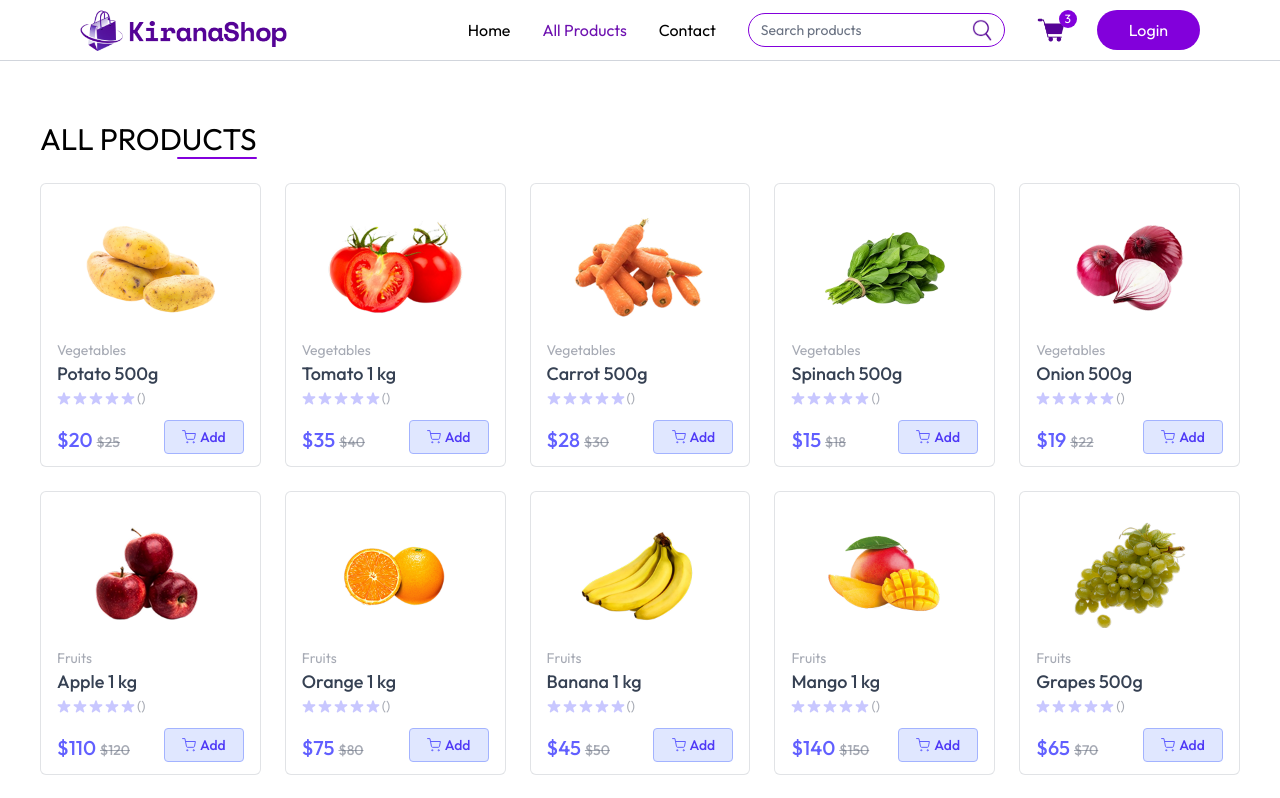
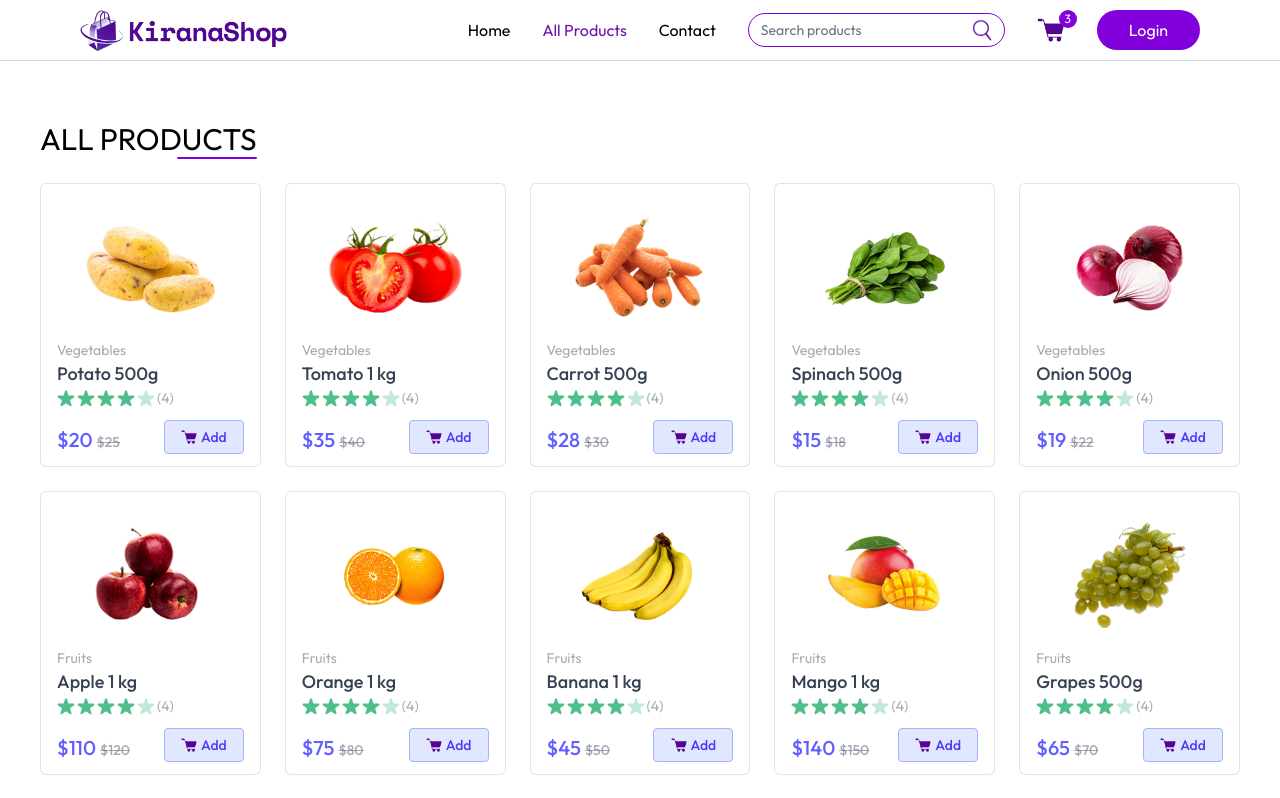
Before and after one commit to Omkar-Tale/KiranaShop-FrondEnd, a React (Vite) app: page /products in a window 1280 px wide. Shown: the top 798 px of the page. Built offline with nearby package versions, Linux system fonts and the light colour scheme.

Commit message:
updating

```diff
--- a/src/App.jsx
+++ b/src/App.jsx
@@ -8,12 +8,14 @@ import Login from './components/Login'
 import AllProducts from './pages/AllProducts'
 import ProductCategory from './pages/ProductCategory'
 import ProductDetails from './pages/ProductDetails'
+import { Toaster } from 'react-hot-toast'
 
 const App = () => {
   const { showUserLogin } = useAppContext()
   return (
     <>
     <Navbar />
+    <Toaster />
     {showUserLogin ? <Login /> : null}
       <Routes>
         <Route path='/' element={<Home />} />
--- a/src/components/ProductItem.jsx
+++ b/src/components/ProductItem.jsx
@@ -1,11 +1,13 @@
 import React from 'react'
 import { useAppContext } from '../contexts/AppContext';
+import { assets } from '../assets/assets';
 
 const ProductItem = ({product}) => {
     const [count, setCount] = React.useState(0);
-    const { navigate } = useAppContext()
-  return (
-    <div onClick={()=> navigate(`/products/${product.category.toLowerCase()}/${product._id}`)} className="border border-gray-500/20 rounded-md px-4 py-3 bg-white h-full flex flex-col w-full">
+    const { navigate, addToCart, cartItem, deleteCartItem, updateCartItem, currency } = useAppContext();
+
+  return product && (
+    <div onClick={()=> {navigate(`/products/${product.category.toLowerCase()}/${product._id}`); scrollTo(0,0)}} className="border border-gray-500/20 rounded-md px-4 py-3 bg-white h-full flex flex-col w-full">
             <div className="group cursor-pointer flex items-center justify-center px-4">
                 <img className="group-hover:scale-105 transition max-w-26 md:max-w-36" src={product.image[0]} alt={product.name} />
             </div>
@@ -14,37 +16,30 @@ const ProductItem = ({product}) => {
                 <p className="text-gray-700 font-medium text-lg truncate w-full">{product.name}</p>
                 <div className="flex items-center gap-0.5">
                     {Array(5).fill('').map((_, i) => (
-                        product.rating > i ? (
-                            <svg key={i} width="14" height="13" viewBox="0 0 18 17" fill="none" xmlns="http://www.w3.org/2000/svg">
-                                <path d="M8.049.927c.3-.921 1.603-.921 1.902 0l1.294 3.983a1 1 0 0 0 .951.69h4.188c.969 0 1.371 1.24.588 1.81l-3.388 2.46a1 1 0 0 0-.364 1.118l1.295 3.983c.299.921-.756 1.688-1.54 1.118L9.589 13.63a1 1 0 0 0-1.176 0l-3.389 2.46c-.783.57-1.838-.197-1.539-1.118L4.78 10.99a1 1 0 0 0-.363-1.118L1.028 7.41c-.783-.57-.38-1.81.588-1.81h4.188a1 1 0 0 0 .95-.69z" fill="#615fff" />
-                            </svg>
-                        ) : (
-                            <svg width="14" height="13" viewBox="0 0 18 17" fill="none" xmlns="http://www.w3.org/2000/svg">
-                                <path d="M8.04894 0.927049C8.3483 0.00573802 9.6517 0.00574017 9.95106 0.927051L11.2451 4.90983C11.379 5.32185 11.763 5.60081 12.1962 5.60081H16.3839C17.3527 5.60081 17.7554 6.84043 16.9717 7.40983L13.5838 9.87132C13.2333 10.126 13.0866 10.5773 13.2205 10.9894L14.5146 14.9721C14.8139 15.8934 13.7595 16.6596 12.9757 16.0902L9.58778 13.6287C9.2373 13.374 8.7627 13.374 8.41221 13.6287L5.02426 16.0902C4.24054 16.6596 3.18607 15.8934 3.48542 14.9721L4.7795 10.9894C4.91338 10.5773 4.76672 10.126 4.41623 9.87132L1.02827 7.40983C0.244561 6.84043 0.647338 5.60081 1.61606 5.60081H5.8038C6.23703 5.60081 6.62099 5.32185 6.75486 4.90983L8.04894 0.927049Z" fill="#615fff" fill-opacity="0.35" />
-                            </svg>
-                        )
+                            <img key={i} src={ i < 4 ? assets.star_icon : assets.star_dull_icon} />
                     ))}
-                    <p>({product.rating})</p>
+                    <p>(4)</p>
                 </div>
                 <div className="flex items-end justify-between mt-3">
                     <p className="md:text-xl text-base font-medium text-indigo-500">
-                        ${product.offerPrice} <span className="text-gray-500/60 md:text-sm text-xs line-through">${product.price}</span>
+                        {currency}{product.offerPrice} {" "} <span className="text-gray-500/60 md:text-sm text-xs line-through">{currency}{product.price}</span>
                     </p>
-                    <div className="text-indigo-500">
-                        {count === 0 ? (
-                            <button className="flex items-center justify-center gap-1 bg-indigo-100 border border-indigo-300 md:w-[80px] w-[64px] h-[34px] rounded text-indigo-600 font-medium" onClick={() => setCount(1)} >
-                                <svg width="14" height="14" viewBox="0 0 14 14" fill="none" xmlns="http://www.w3.org/2000/svg">
-                                    <path d="M.583.583h2.333l1.564 7.81a1.17 1.17 0 0 0 1.166.94h5.67a1.17 1.17 0 0 0 1.167-.94l.933-4.893H3.5m2.333 8.75a.583.583 0 1 1-1.167 0 .583.583 0 0 1 1.167 0m6.417 0a.583.583 0 1 1-1.167 0 .583.583 0 0 1 1.167 0" stroke="#615fff" stroke-linecap="round" stroke-linejoin="round" />
-                                </svg>
+                    <div onClick={(e)=> e.stopPropagation()} className="text-indigo-500">
+                        {!cartItem[product._id] ? (
+                            <button className="flex items-center justify-center gap-1 bg-indigo-100 border border-indigo-300 md:w-[80px] w-[64px] h-[34px] rounded text-indigo-600 font-medium" onClick={() =>addToCart(product._id)}  >
+                                <img src={assets.cart_icon} alt="cart icon" className='w-4' />
                                 Add
                             </button>
                         ) : (
-                            <div className="flex items-center justify-center gap-2 md:w-20 w-16 h-[34px] bg-indigo-500/25 rounded select-none">
-                                <button onClick={() => setCount((prev) => Math.max(prev - 1, 0))} className="cursor-pointer text-md px-2 h-full" >
+                            <div onClick={(e)=> e.stopPropagation()} className="flex items-center justify-center gap-2 md:w-20 w-16 h-[34px] bg-indigo-500/25 rounded select-none">
+                                <button onClick={(e) => {deleteCartItem(product._id); e.stopPropagation()}} className="cursor-pointer text-md px-2 h-full" >
                                     -
                                 </button>
-                                <span className="w-5 text-center">{count}</span>
-                                <button onClick={() => setCount((prev) => prev + 1)} className="cursor-pointer text-md px-2 h-full" >
+                                <span className="w-5 text-center">{cartItem[product._id]}</span>
+                                  <button onClick={(e) => {
+                                      e.stopPropagation();
+                                      addToCart(product._id);
+                                  }} className="cursor-pointer text-md px-2 h-full" >
                                     +
                                 </button>
                             </div>
--- a/src/contexts/AppContext.jsx
+++ b/src/contexts/AppContext.jsx
@@ -1,6 +1,7 @@
 import {useState, useEffect, useContext, createContext} from "react"
 import { useNavigate } from "react-router-dom"
 import { dummyProducts } from "../assets/assets";
+import {toast} from "react-hot-toast"
 
 export const AppContext = createContext();
 
@@ -12,18 +13,49 @@ export const AppContextProvider = ({children})=>{
     const [isSeller, setIsSeller] = useState(false)
     const [showUserLogin, setShowUserLogin] = useState(false)
     const [products, setProducts] = useState([])
+    const [cartItem, setCartItem] = useState({})
     const [searchQuery, setSearchQuery] = useState({});
 
     const fetchProducts = async () => {
         setProducts(dummyProducts);
     };
 
+    const addToCart = (itemId)=>{
+        const cartData = structuredClone(cartItem);
+        if(cartData[itemId]){
+            cartData[itemId] += 1;
+        }else{
+            cartData[itemId] = 1
+        }
+        setCartItem(cartData);
+        toast.success("Added to Cart")
+    }
+
+    const updateCartItem = ()=> {
+        const cartData = structuredClone(cartItem);
+        cartData[itemId] = quantity;
+        setCartItem(cartData);
+        toast.success("Cart Updated")
+    }
+
+    const deleteCartItem = (itemId)=>{
+        const cartData = structuredClone(cartItem);
+        if(cartData[itemId]){
+            cartData[itemId] -= 1;
+            if(cartData[itemId] === 0){
+                delete cartData[itemId]
+            }
+        }
+        toast.success("remove from cart")
+        setCartItem(cartData)
+    }
+
     useEffect(() => {
       fetchProducts();
     }, [])
 
 
-    const value = { user, setUser, isSeller, setIsSeller, products, setProducts, showUserLogin, setShowUserLogin, navigate, currency, searchQuery, setSearchQuery}
+    const value = { user, setUser, isSeller,updateCartItem, addToCart, deleteCartItem, cartItem, setIsSeller, products, setProducts, showUserLogin, setShowUserLogin, navigate, currency, searchQuery, setSearchQuery}
     return <AppContext.Provider value={value}>
         {children}
     </AppContext.Provider>
--- a/src/pages/ProductDetails.jsx
+++ b/src/pages/ProductDetails.jsx
@@ -8,7 +8,7 @@ import ProductItem from '../components/ProductItem';
 
 const ProductDetails = () => {
     const [thumbnail, setThumbnail] = useState(null);
-    const { products, navigate, currency } = useAppContext();
+    const { products, navigate, currency, addToCart } = useAppContext();
     const{id} = useParams()
 
     const [relatedProducts, setRelatedProducts] = useState([]);
@@ -80,10 +80,10 @@ const ProductDetails = () => {
                     </ul>
 
                     <div className="flex items-center mt-10 gap-4 text-base">
-                        <button className="w-full py-3.5 cursor-pointer font-medium bg-gray-100 text-gray-800/80 hover:bg-gray-200 transition" >
+                        <button onClick={()=> addToCart(product._id)} className="w-full py-3.5 cursor-pointer font-medium bg-gray-100 text-gray-800/80 hover:bg-gray-200 transition" >
                             Add to Cart
                         </button>
-                        <button className="w-full py-3.5 cursor-pointer font-medium bg-purple-700 text-white hover:bg-purple-600 transition" >
+                        <button onClick={()=> {addToCart(product._id); navigate("/cart")}} className="w-full py-3.5 cursor-pointer font-medium bg-purple-700 text-white hover:bg-purple-600 transition" >
                             Buy now
                         </button>
                     </div>
```
Also changed, not shown: src/assets/cart_icon.png, src/assets/logo.png.
